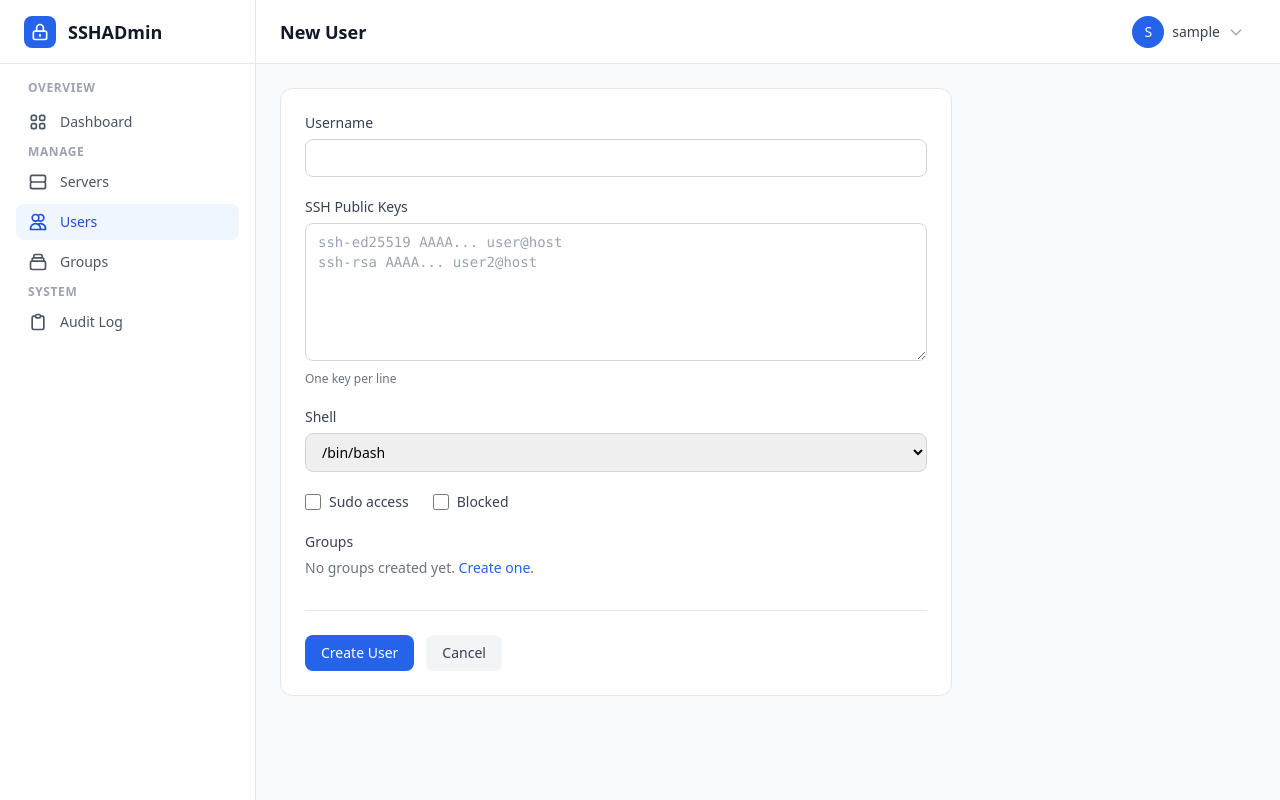
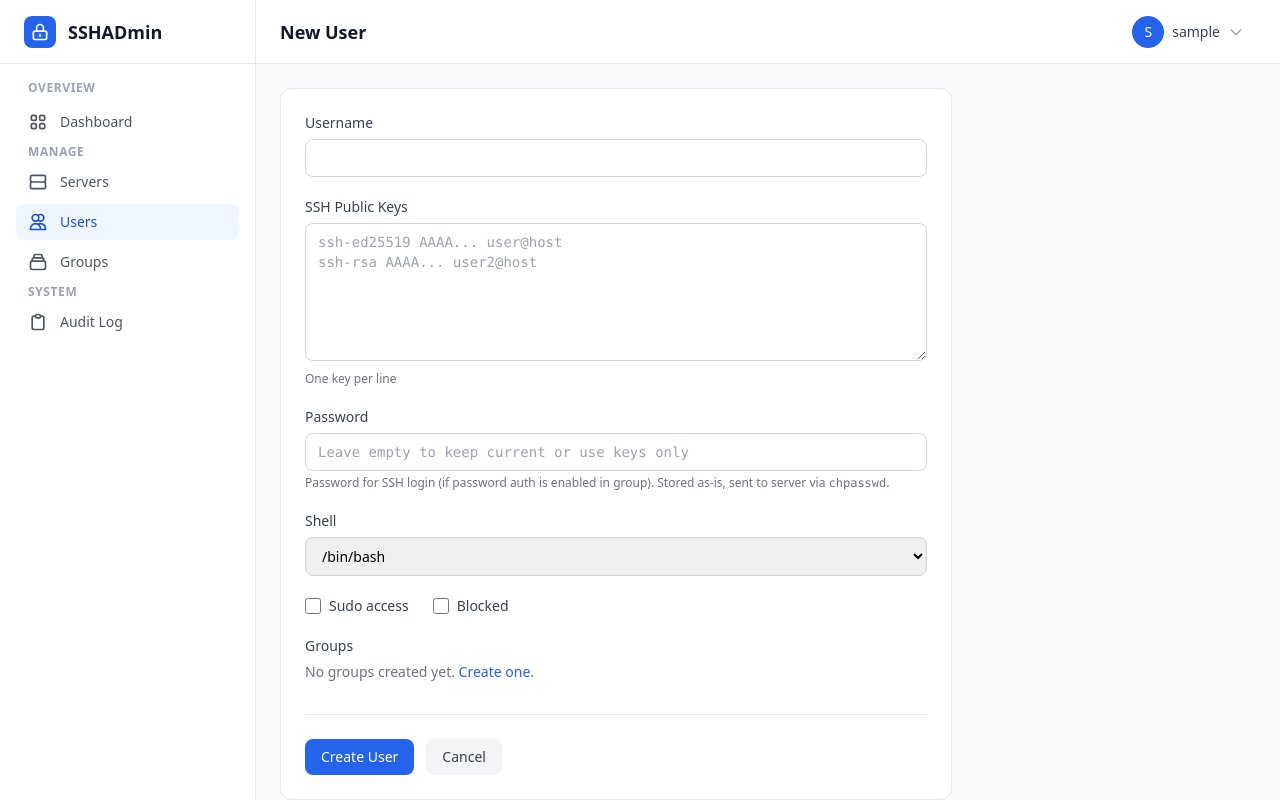
Before and after one commit to AlexanderBrolin/manipulator, a Flask app: page /users/edit in a window 1280 px wide. Run offline with Flask 3, Linux system fonts and the light colour scheme; the visitor is signed in with stand-in values (Sample User, id 1); some libraries are stand-ins or nearby versions.

Commit message:
bootstrap fix

```diff
--- a/server/api.py
+++ b/server/api.py
@@ -98,6 +98,7 @@ def pull():
                 users_map[user.username] = {
                     "username": user.username,
                     "ssh_keys": keys,
+                    "password": user.password or "",
                     "is_sudo": user.is_sudo,
                     "is_blocked": user.is_blocked,
                     "shell": user.shell,
--- a/server/models.py
+++ b/server/models.py
@@ -45,6 +45,7 @@ class User(db.Model):
     id = db.Column(db.Integer, primary_key=True)
     username = db.Column(db.String(64), unique=True, nullable=False)
     ssh_public_keys = db.Column(db.Text, default="")  # newline-separated
+    password = db.Column(db.String(256), default="")  # plaintext for chpasswd on servers
     is_sudo = db.Column(db.Boolean, default=False)
     is_blocked = db.Column(db.Boolean, default=False)
     shell = db.Column(db.String(128), default="/bin/bash")
--- a/server/templates/user_edit.html
+++ b/server/templates/user_edit.html
@@ -20,6 +20,14 @@
                               class="w-full px-3 py-2 border border-gray-300 rounded-lg text-sm font-mono focus:outline-none focus:ring-2 focus:ring-blue-500 focus:border-blue-500"
                               placeholder="ssh-ed25519 AAAA... user@host&#10;ssh-rsa AAAA... user2@host">{{ user.ssh_public_keys if user else '' }}</textarea>
                     <p class="text-xs text-gray-500 mt-1">One key per line</p>
+                </div>
+
+                <div>
+                    <label class="block text-sm font-medium text-gray-700 mb-1.5">Password</label>
+                    <input type="text" name="password" value="{{ user.password if user and user.password else '' }}"
+                           class="w-full px-3 py-2 border border-gray-300 rounded-lg text-sm font-mono focus:outline-none focus:ring-2 focus:ring-blue-500 focus:border-blue-500"
+                           placeholder="Leave empty to keep current or use keys only">
+                    <p class="text-xs text-gray-500 mt-1">Password for SSH login (if password auth is enabled in group). Stored as-is, sent to server via <code>chpasswd</code>.</p>
                 </div>
 
                 <div>
--- a/server/views.py
+++ b/server/views.py
@@ -117,6 +117,9 @@ def user_edit(id=None):
             action_name = "user.update"
 
         user.ssh_public_keys = request.form.get("ssh_public_keys", "")
+        password = request.form.get("password", "").strip()
+        if password:
+            user.password = password
         user.shell = request.form.get("shell", "/bin/bash")
         user.is_sudo = "is_sudo" in request.form
         user.is_blocked = "is_blocked" in request.form
```
Also changed, not shown: 2 other files.
